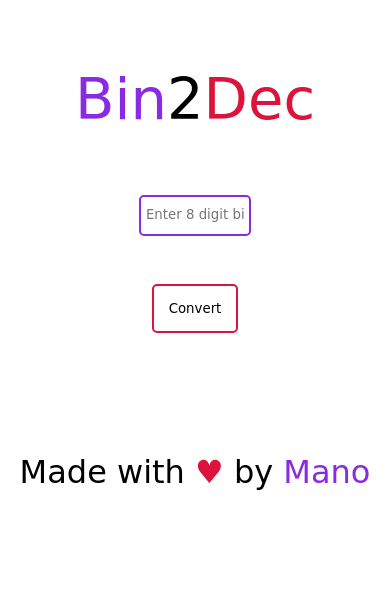
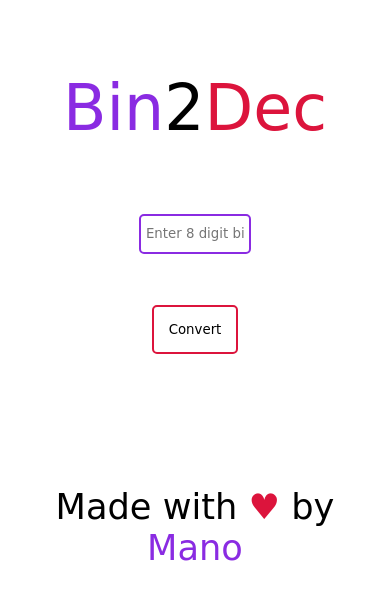
Before and after one commit to manolingam/Bin2Dec, a plain HTML site: page index.html in a window 390 px wide. Drawn offline with Linux system fonts and the light colour scheme; a web font is replaced by a local one.

Commit message:
media font size change

```diff
--- a/style.css
+++ b/style.css
@@ -46,3 +46,9 @@ button:hover {
     background: crimson;
     color: white;
 }
+
+@media only screen and (max-width: 480px) {
+    body {
+        font-size: 2.2em;
+    }
+}
```
